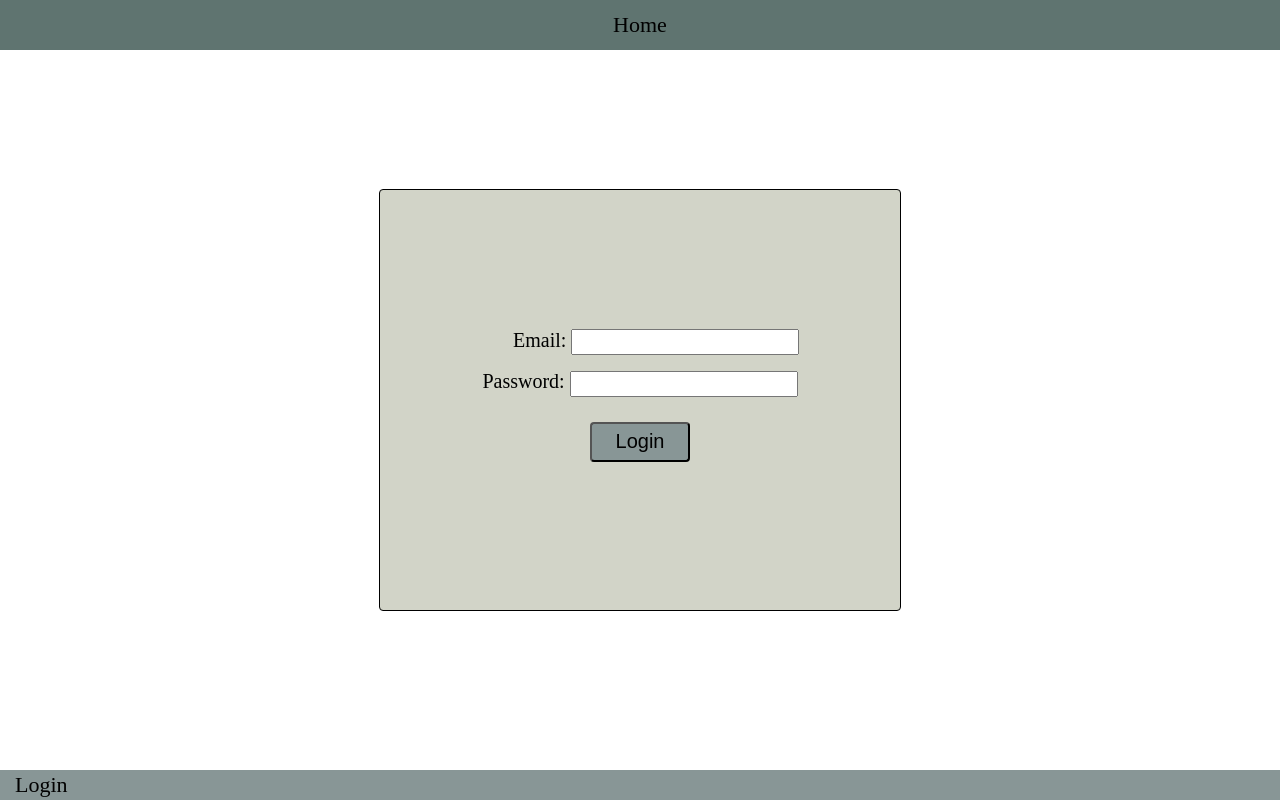
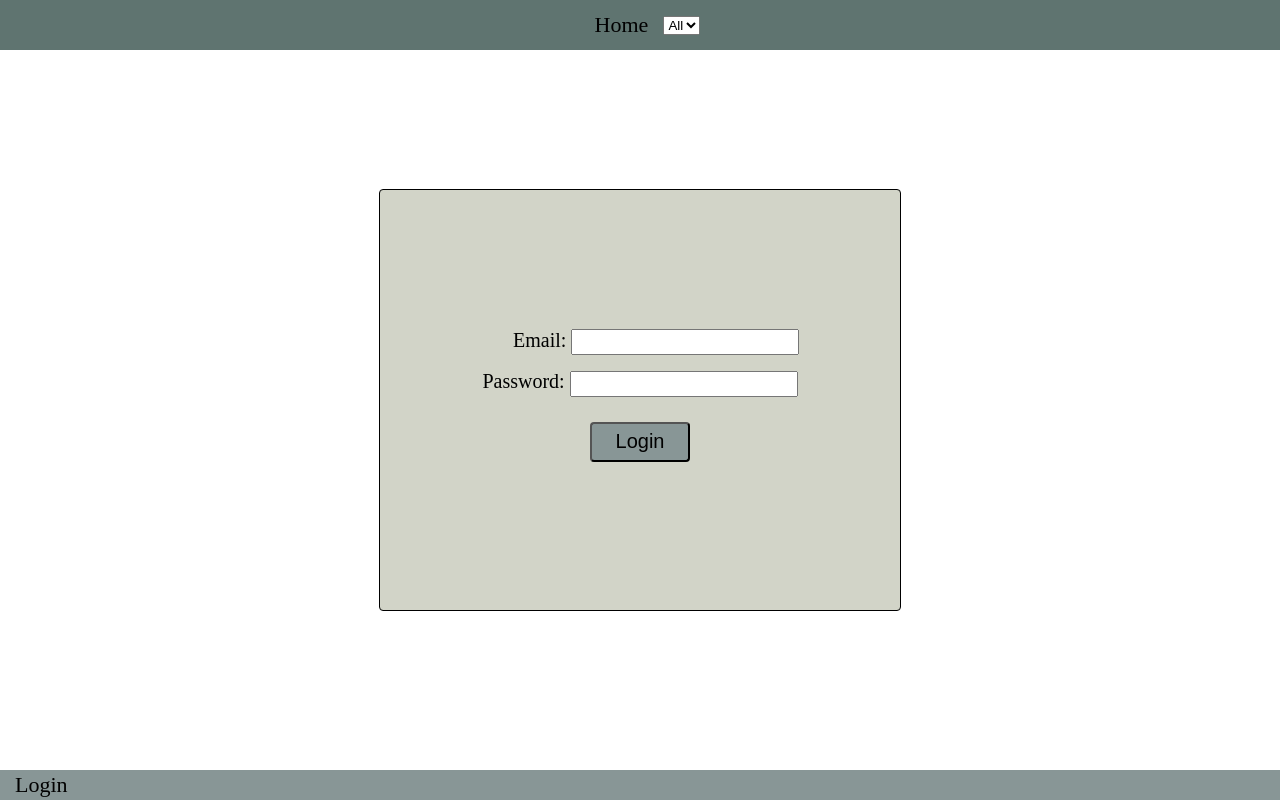
Before and after one commit to prashanthk02/shy-blog, a React (Create React App) app: page /login in a window 1280 px wide. Built offline with nearby package versions, Linux system fonts and the light colour scheme; no server answers.

Commit message:
add filter option

```diff
--- a/src/App.js
+++ b/src/App.js
@@ -3,6 +3,7 @@ import { BrowserRouter as Router, Routes, Route, Link } from "react-router-dom";
 import Home from "./pages/Home";
 import Login from "./pages/Login";
 import CreatePost from "./pages/CreatePost";
+import FilterPost from "./components/FilterPost";
 import { useEffect, useState } from "react";
 import { signOut } from "firebase/auth";
 import { auth } from "./firebase-config";
@@ -10,6 +11,7 @@ import { auth } from "./firebase-config";
 function App() {
   const [isAuth, setIsAuth] = useState(localStorage.getItem("isAuth"));
   const [currentUserState, setCurrentUserState] = useState(localStorage.getItem("user"));
+  const [filterValue, setFilterValue] = useState("All");
 
   const logOut = () => {
     signOut(auth).then(() => {
@@ -18,6 +20,10 @@ function App() {
       window.location.reload();
     });
   };
+
+  const filterValueSelected = (filter) => {
+    setFilterValue(filter);
+  }
 
   useEffect(() => {
     auth.onAuthStateChanged((currentUser) => {
@@ -29,10 +35,11 @@ function App() {
     <Router>
       <nav>
         <Link to="/"> Home </Link>
+        <FilterPost filterValueSelected={filterValueSelected} />
       </nav>
 
       <Routes>
-        <Route path="/" element={<Home isAuth={isAuth} />} />
+        <Route path="/" element={<Home isAuth={isAuth} filterValue={filterValue} />} />
         <Route path="/createpost" element={<CreatePost isAuth={isAuth} />} />
         <Route path="/login" element={<Login setIsAuth={setIsAuth} />} />
       </Routes>
--- a/src/components/FilterPost.js
+++ b/src/components/FilterPost.js
@@ -1,10 +1,13 @@
 import React from "react";
 import "../styles/filter.scss";
 
-export default function FilterPost() {
+export default function FilterPost({ filterValueSelected }) {
   return (
     <div className="filter">
-      <select name="category">
+      <select
+        name="category"
+        onChange={(e) => filterValueSelected(e.target.value)}
+      >
         <option value="all">All</option>
         <option value="A">A</option>
         <option value="B">B</option>
--- a/src/components/Posts.js
+++ b/src/components/Posts.js
@@ -4,10 +4,22 @@ import { auth, db } from "../firebase-config";
 
 import "../styles/posts.scss";
 
-function Posts({ isAuth }) {
+function Posts({ isAuth, filterValue }) {
   const [postList, setPostList] = useState([]);
   const postCollectionRef = collection(db, "posts");
   const sortedPosts = postList?.sort((a,b)=> b.date - a.date);
+  const filteredPosts = sortedPosts.filter((post) => {
+    if(filterValue === "A"){
+      return post.category === "A";
+    } else if(filterValue === "A"){
+      return post.category === "B"
+    } else if(filterValue === "C") {
+      return post.category === "C"
+    } else {
+      return post;
+    }
+
+  })
 
   useEffect(() => {
     const getPosts = async () => {
@@ -26,7 +38,7 @@ function Posts({ isAuth }) {
 
   return (
     <div className="posts">
-      {sortedPosts.map((post) => {
+      {filteredPosts.map((post) => {
         return (
           <div className="post" key={post.id}>
             <div className="postDate">
--- a/src/pages/Home.js
+++ b/src/pages/Home.js
@@ -1,8 +1,8 @@
 import React from "react";
 import Posts from "../components/Posts";
 
-export default function Home({isAuth}) {
+export default function Home({isAuth, filterValue}) {
   return (
-    <Posts isAuth={isAuth} />
+    <Posts isAuth={isAuth} filterValue={filterValue} />
   );
 }
```
